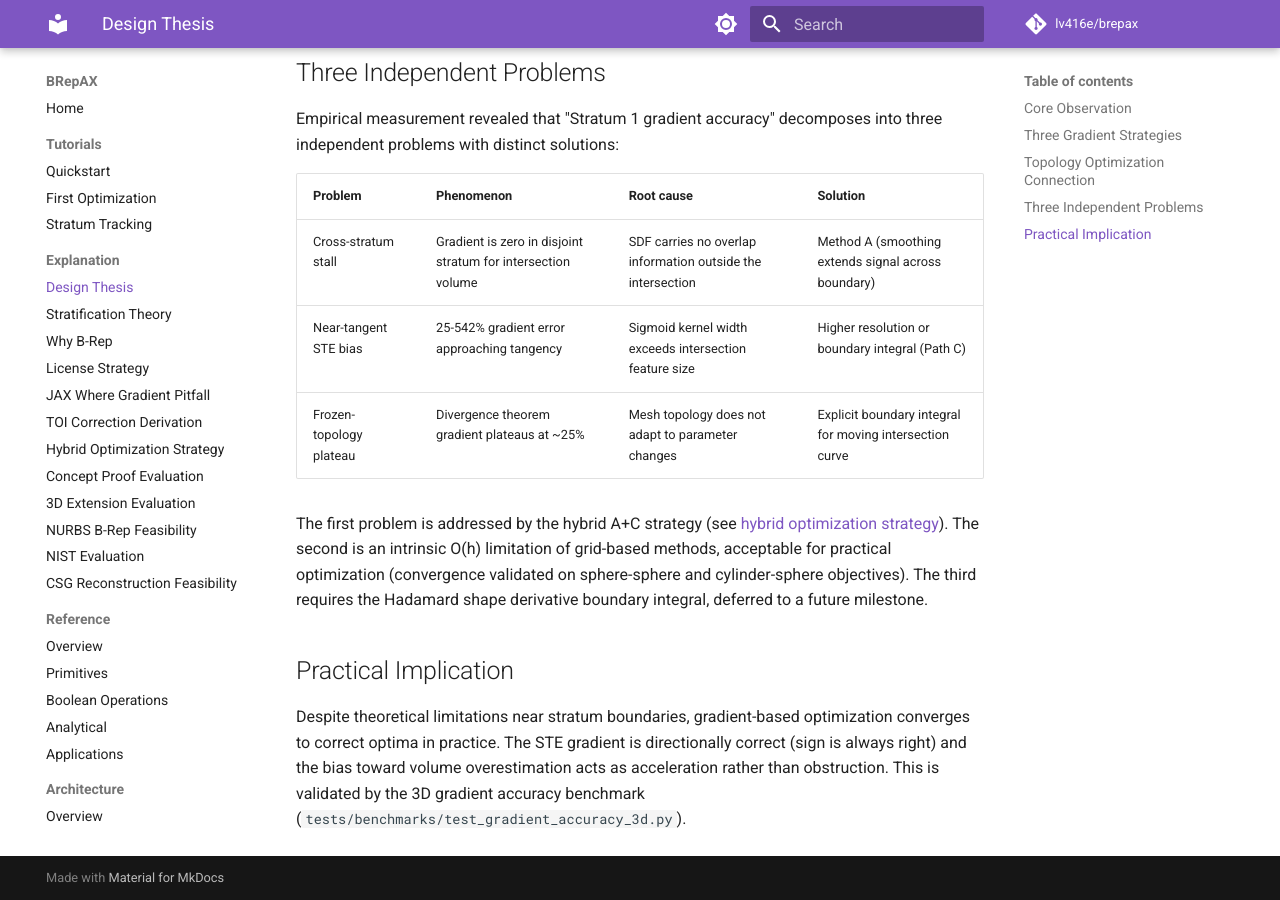
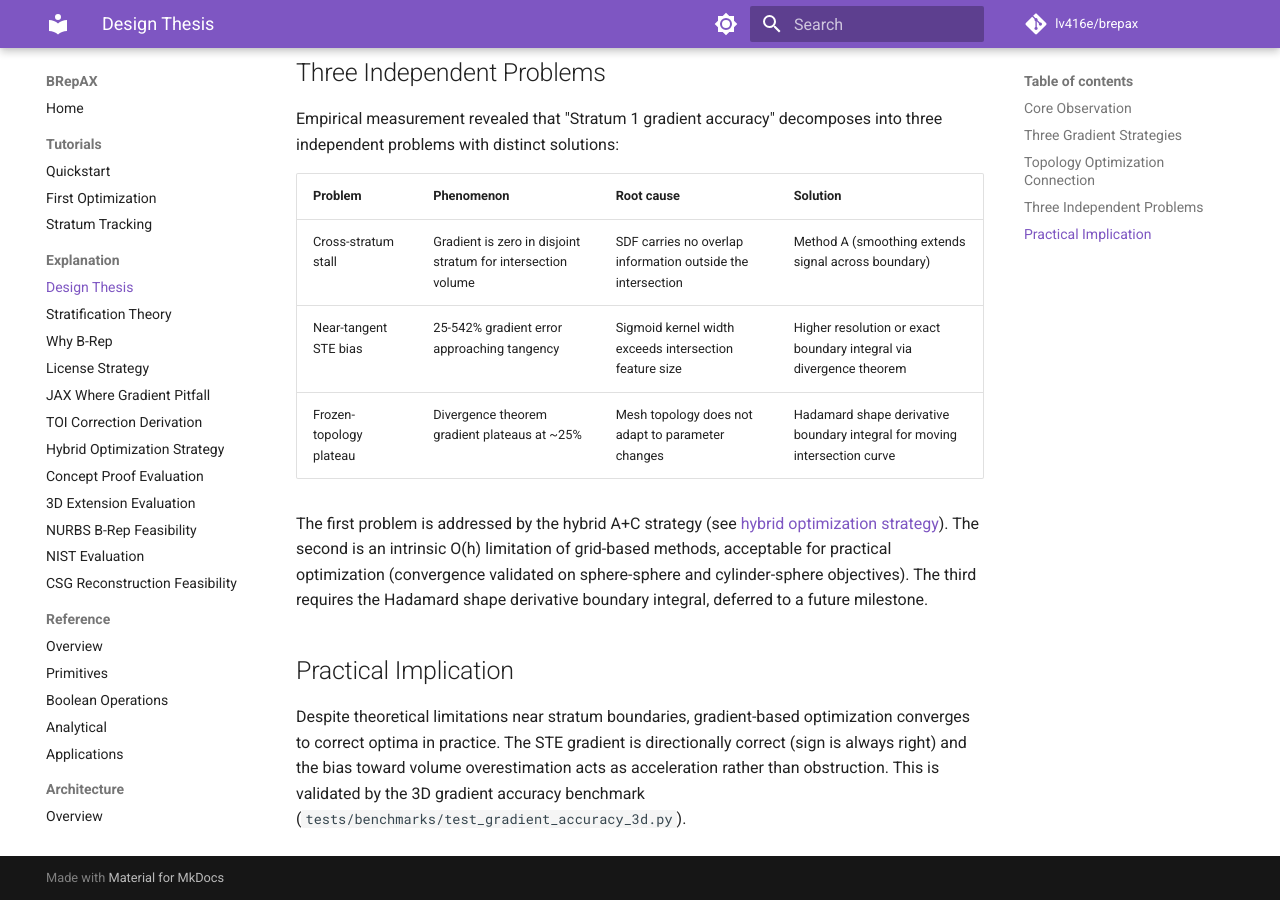
Before and after one commit to lv416e/brepax, an MkDocs documentation site: the page built from docs/explanation/design_thesis.md, in a window 1280 px wide and 900 px high, scrolled down 1656 px. Built offline with MkDocs 1.6.1 and Material for MkDocs 9.7.7, drawn with Linux system fonts in a browser that asks for light colours; comment, search, counter and statistics services are not loaded.

Commit message:
fix(docs): sync ADR titles between index and mkdocs nav
Align ADR-0009 and ADR-0011 titles in mkdocs.yml with
architecture/index.md. Replace ambiguous "Path C" terminology
with explicit "divergence theorem" / "Hadamard shape derivative"
references.

Co-Authored-By: Claude <noreply@anthropic.com>

```diff
--- a/docs/explanation/design_thesis.md
+++ b/docs/explanation/design_thesis.md
@@ -65,8 +65,8 @@ decomposes into three independent problems with distinct solutions:
 | Problem | Phenomenon | Root cause | Solution |
 |---|---|---|---|
 | Cross-stratum stall | Gradient is zero in disjoint stratum for intersection volume | SDF carries no overlap information outside the intersection | Method A (smoothing extends signal across boundary) |
-| Near-tangent STE bias | 25-542% gradient error approaching tangency | Sigmoid kernel width exceeds intersection feature size | Higher resolution or boundary integral (Path C) |
-| Frozen-topology plateau | Divergence theorem gradient plateaus at ~25% | Mesh topology does not adapt to parameter changes | Explicit boundary integral for moving intersection curve |
+| Near-tangent STE bias | 25-542% gradient error approaching tangency | Sigmoid kernel width exceeds intersection feature size | Higher resolution or exact boundary integral via divergence theorem |
+| Frozen-topology plateau | Divergence theorem gradient plateaus at ~25% | Mesh topology does not adapt to parameter changes | Hadamard shape derivative boundary integral for moving intersection curve |
 
 The first problem is addressed by the hybrid A+C strategy
 (see [hybrid optimization strategy](hybrid_optimization_strategy.md)).
--- a/mkdocs.yml
+++ b/mkdocs.yml
@@ -86,9 +86,9 @@ nav:
           - "ADR-0006: License Apache 2 Rationale": architecture/adr/0006-license-apache-2-rationale.md
           - "ADR-0007: OCP Binding Choice": architecture/adr/0007-ocp-binding-choice.md
           - "ADR-0008: OCCT Abstraction Layer": architecture/adr/0008-occt-abstraction-layer.md
-          - "ADR-0009: Method B Deferred": architecture/adr/0009-method-b-deferred.md
+          - "ADR-0009: Method (B) TOI Deferred": architecture/adr/0009-method-b-deferred.md
           - "ADR-0010: Design Validation Split": architecture/adr/0010-design-validation-split.md
-          - "ADR-0011: Hybrid Strategy": architecture/adr/0011-hybrid-strategy.md
+          - "ADR-0011: Hybrid Optimization Strategy": architecture/adr/0011-hybrid-strategy.md
           - "ADR-0012: Generic Stratum Detection": architecture/adr/0012-generic-stratum-detection.md
           - "ADR-0013: Mold Direction Demonstrator": architecture/adr/0013-mold-direction-demonstrator.md
           - "ADR-0014: STEP I/O Initial": architecture/adr/0014-step-io-initial.md
```
